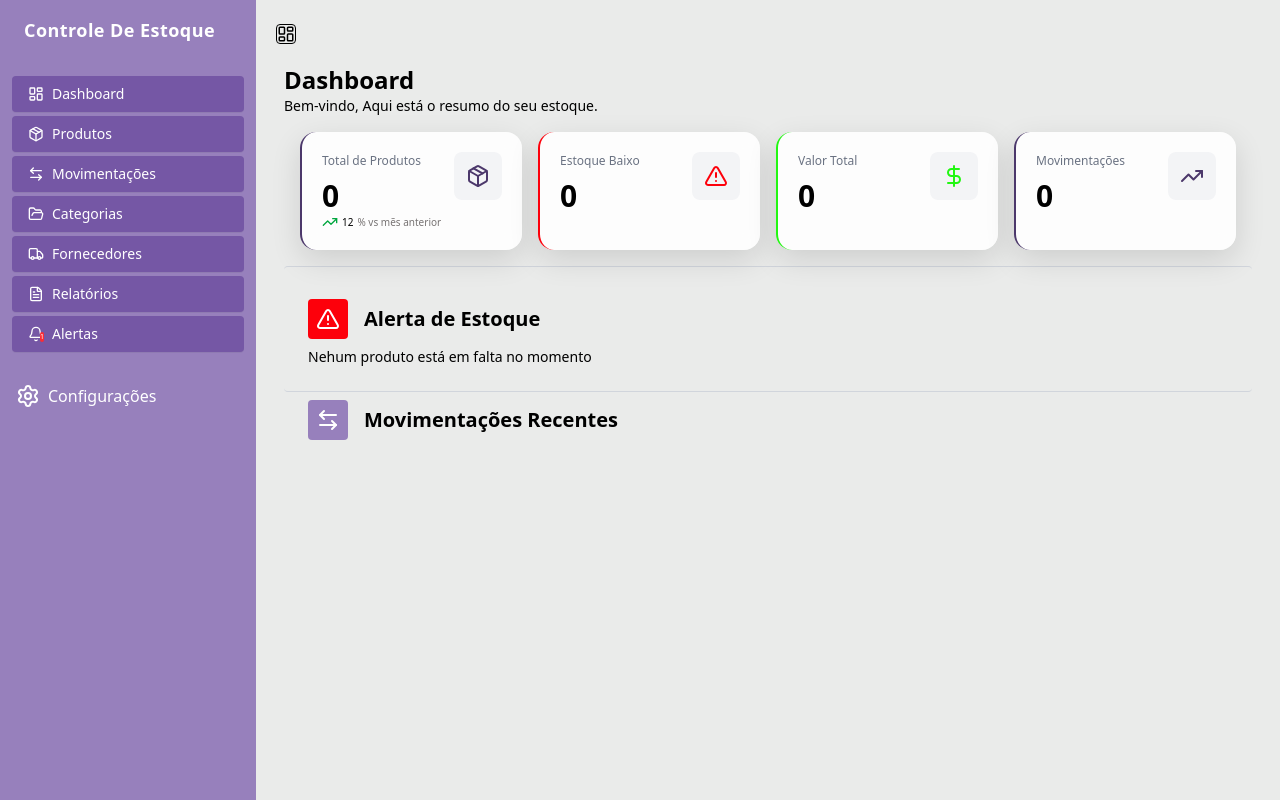
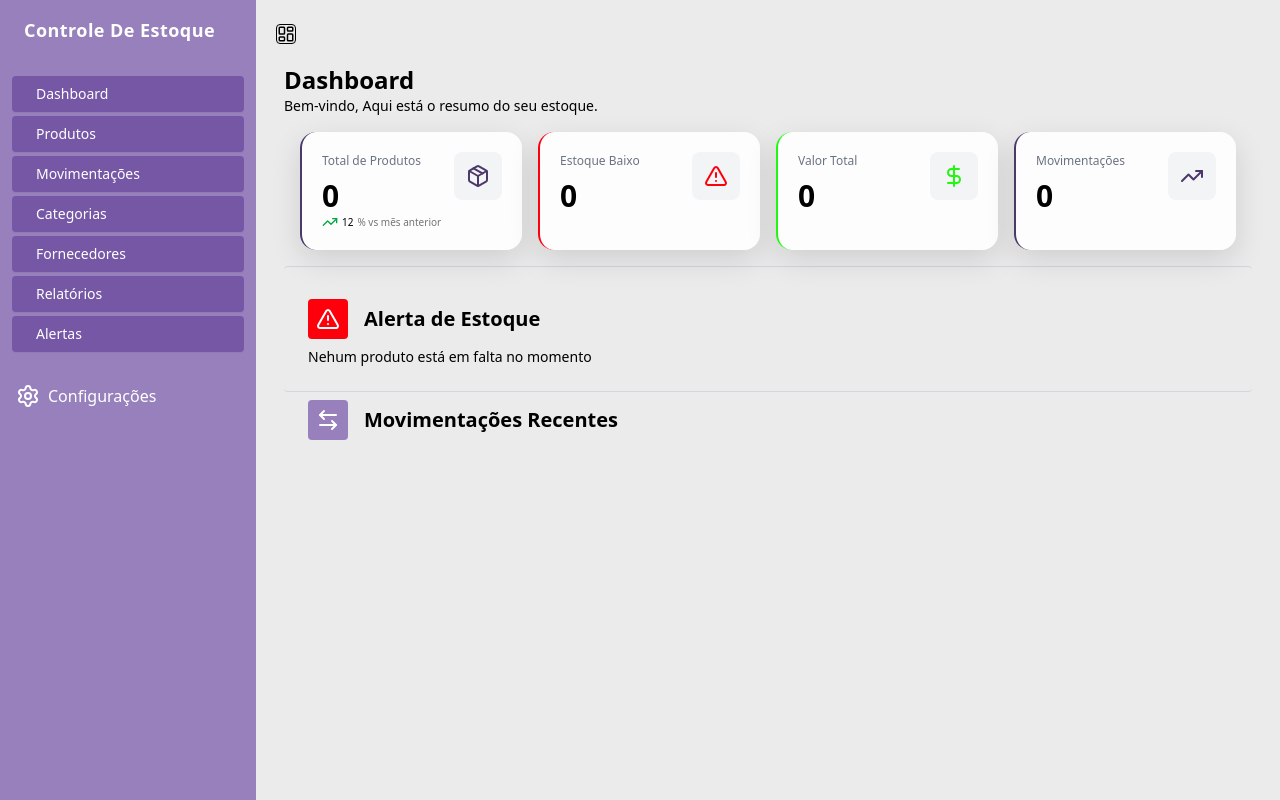
Before and after one commit to CarlosGonzaga11/controle-estoque, a React (Vite) app: page / in a window 1280 px wide. Built offline with nearby package versions, Linux system fonts and the light colour scheme.

Commit message:
feat:deixando o icone alert dinamico para notificacao

```diff
--- a/src/components/layout/sidebar.tsx
+++ b/src/components/layout/sidebar.tsx
@@ -9,8 +9,19 @@ import {
   Truck,
 } from "lucide-react";
 import { NavLink } from "react-router-dom";
+import { useProducts } from "../../hook/useProduct";
+import { useMovementsContext } from "../../hook/useMovements";
+import { calcEstoque } from "../../utils/calcEstoque";
 
 export default function SideBar() {
+  const { products } = useProducts();
+  const { movements } = useMovementsContext();
+  const estoque = calcEstoque(products, movements);
+  const produtosEmAlerta = products.filter((item) => {
+    const estoqueProduto = estoque.find((e) => e.produto === item.nome);
+    if (!estoqueProduto) return false;
+    return estoqueProduto.quantidade <= item.estoque_minimo;
+  });
   const sidebar = [
     { name: "Dashboard", href: "/", icon: LayoutDashboard },
     { name: "Produtos", href: "/products", icon: Package },
@@ -18,7 +29,12 @@ export default function SideBar() {
     { name: "Categorias", href: "/categories", icon: FolderOpen },
     { name: "Fornecedores", href: "/fornecedor", icon: Truck },
     { name: "Relatórios", href: "/", icon: FileText },
-    { name: "Alertas", href: "/alerta", icon: Bell, alert: "1" },
+    {
+      name: "Alertas",
+      href: "/alerta",
+      icon: Bell,
+      alert: produtosEmAlerta.length,
+    },
   ];
   const buttonConfig = [
     { name: "Configurações", href: "/configuracoes", icon: Settings },
@@ -38,10 +54,15 @@ export default function SideBar() {
               to={item.href}
             >
               <div className="relative">
-                <Icon size={16} />
-                <p className="absolute text-[7px] text-black-400 bg-red-500 rounded-full bottom-0 right-0">
-                  {item.alert}
-                </p>
+                {produtosEmAlerta.length !== 0 && (
+                  <div>
+                    {" "}
+                    <Icon size={16} />
+                    <p className="absolute text-[7px] text-black-400 bg-red-500 rounded-full bottom-0 right-0">
+                      {item.alert}
+                    </p>
+                  </div>
+                )}
               </div>
 
               <span className="px-2">{item.name}</span>
```
